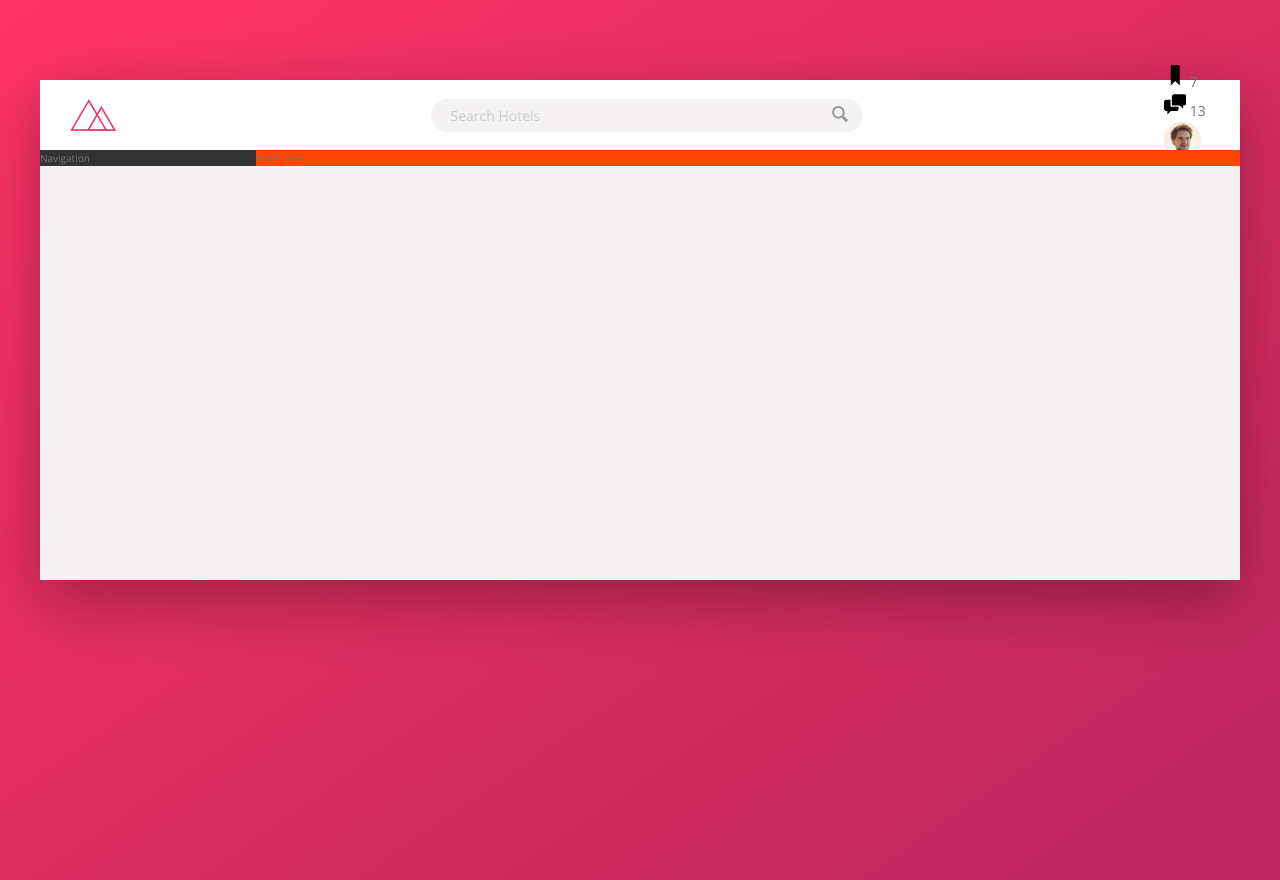
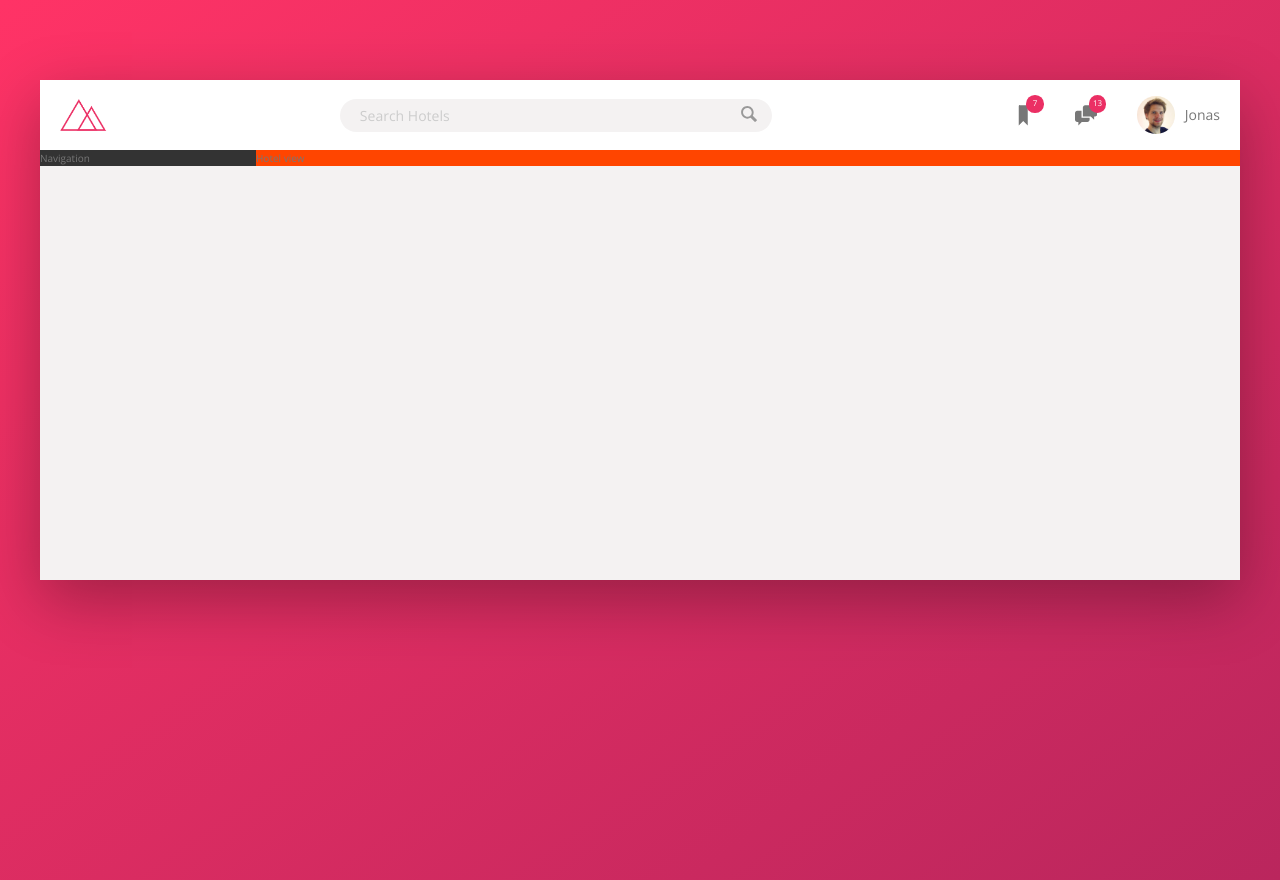
Before and after one commit to darkomarjanovickop/Hotel, a website: page index.html in a window 1280 px wide. Drawn offline with nearby package versions, Linux system fonts and the light colour scheme.

Commit message:
header finished

```diff
--- a/sass/_components.scss
+++ b/sass/_components.scss
@@ -1,7 +1,7 @@
 //LOGO
 .logo {
     height: 3.25rem;
-    margin-left: 3rem;
+    margin-left: 2rem;
 }
 
 //search box
@@ -59,19 +59,52 @@
 //user nav
 
 .user-nav {
+    align-self: stretch;
+    display: flex;
+    align-items: center;
+
+    & > * {
+        padding: 0 2rem;
+        cursor: pointer;
+        height: 100%;
+        display: flex;
+        align-items: center;
+    }
+
+    & > *:hover {
+        background-color: var(--color-Grey-light-2);
+
+    }
+
     &__icon-box {
+        position: relative;
+
     }
     &__icon {
         height: 2.25rem;
         width: 2.25rem;
+        fill: var(--color-Grey-dark-2);
+
     }
     &__notification {
-    }
-    &__user {
+        font-size: .8rem;
+        height: 1.75rem;
+        width: 1.75rem;
+        border-radius: 50%;
+        background-color: var(--color-primary);
+        color: #fff;
+        position: absolute;
+        top: 1.5rem;
+        right: 1.1rem;
+
+        display: flex;
+        justify-content: center;
+        align-items: center;
     }
     &__user-photo {
         height: 3.75rem;
         border-radius: 50%;
+        margin-right: 1rem;
     }
     &__user-name {
     }
```
Also changed, not shown: css/style.css.
